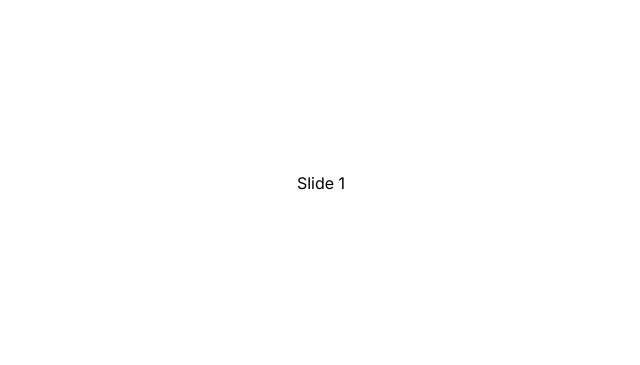
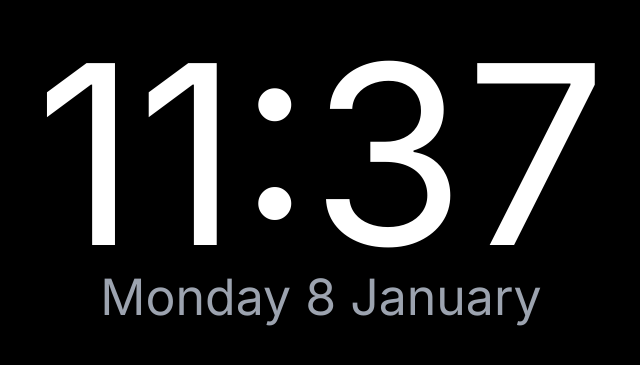
Before and after one commit to LucasDower/Cyclone, a Next.js app: page / in a window 1280 px wide. Shown: the part 217-582 px from the top of the page, without its empty margins (319-959 px from the left). Built offline with nearby package versions, Linux system fonts and the light colour scheme.

Commit message:
Added time and date slide

```diff
--- a/src/app/page.tsx
+++ b/src/app/page.tsx
@@ -1,5 +1,6 @@
 "use client";
 
+import TimeDate from "@/components/TimeDate";
 import "swiper/css";
 
 import { Swiper, SwiperSlide } from "swiper/react";
@@ -8,7 +9,7 @@ export default function Home() {
   return (
     <div className="fullscreen-container">
       <Swiper>
-        <SwiperSlide>Slide 1</SwiperSlide>
+        <SwiperSlide className="align-center"><TimeDate></TimeDate></SwiperSlide>
         <SwiperSlide>Slide 2</SwiperSlide>
       </Swiper>
     </div>
--- /dev/null
+++ b/src/components/TimeDate.tsx
@@ -0,0 +1,51 @@
+"use client";
+
+import { useEffect, useState } from "react";
+
+const days: string[] = [
+    "Monday",
+    "Tuesday",
+    "Wednesday",
+    "Thursday",
+    "Friday",
+    "Saturday",
+    "Sunday",
+]
+
+const months: string[] = [
+    "January",
+    "February",
+    "March",
+    "April",
+    "May",
+    "June",
+    "July",
+    "August",
+    "September",
+    "October",
+    "November",
+    "December",
+];
+
+export default function TimeDate() {
+    const [time, setTime] = useState("00:00");
+    const [date, setDate] = useState("Monday 1 January");
+
+    useEffect(() => {
+        const interval = setInterval(() => {
+            const now = new Date();
+            setTime(now.getHours() + ':' + now.getMinutes().toString().padStart(2, '0'))
+            setDate(days[now.getDay()-1] + ' ' + now.getDate() + ' ' + months[now.getMonth()])
+        }, 1000);
+        return () => {
+            clearInterval(interval);
+        };
+    }, []);
+
+    return (
+        <div className="flex flex-col flex-grow min-h-screen items-center justify-center bg-black leading-[0.85]">
+            <p className="text-white text-[250px]" >{time}</p>
+            <p className="text-gray-400 text-[50px] pt-4" >{date}</p>
+        </div>
+    )
+}
```
